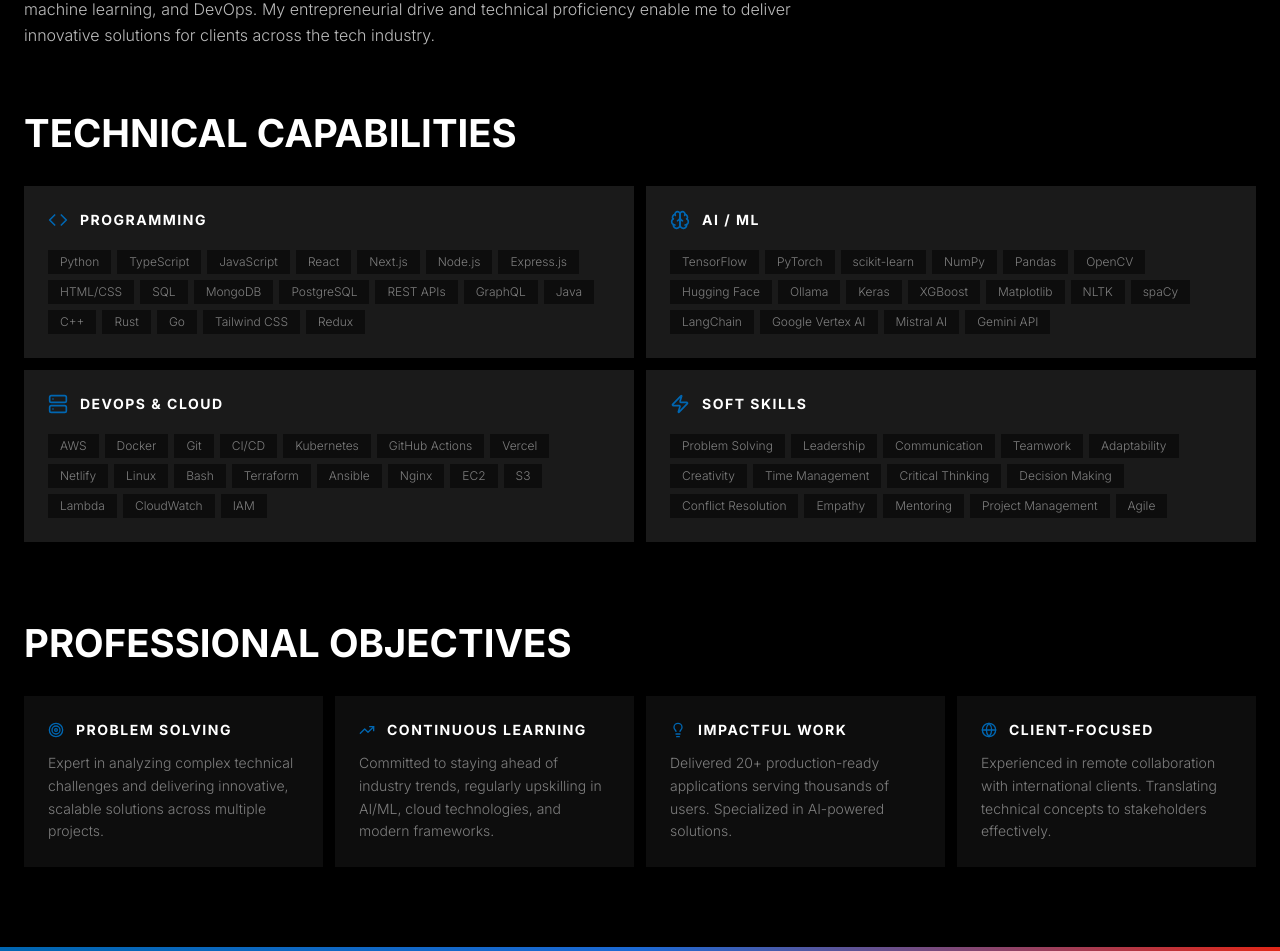
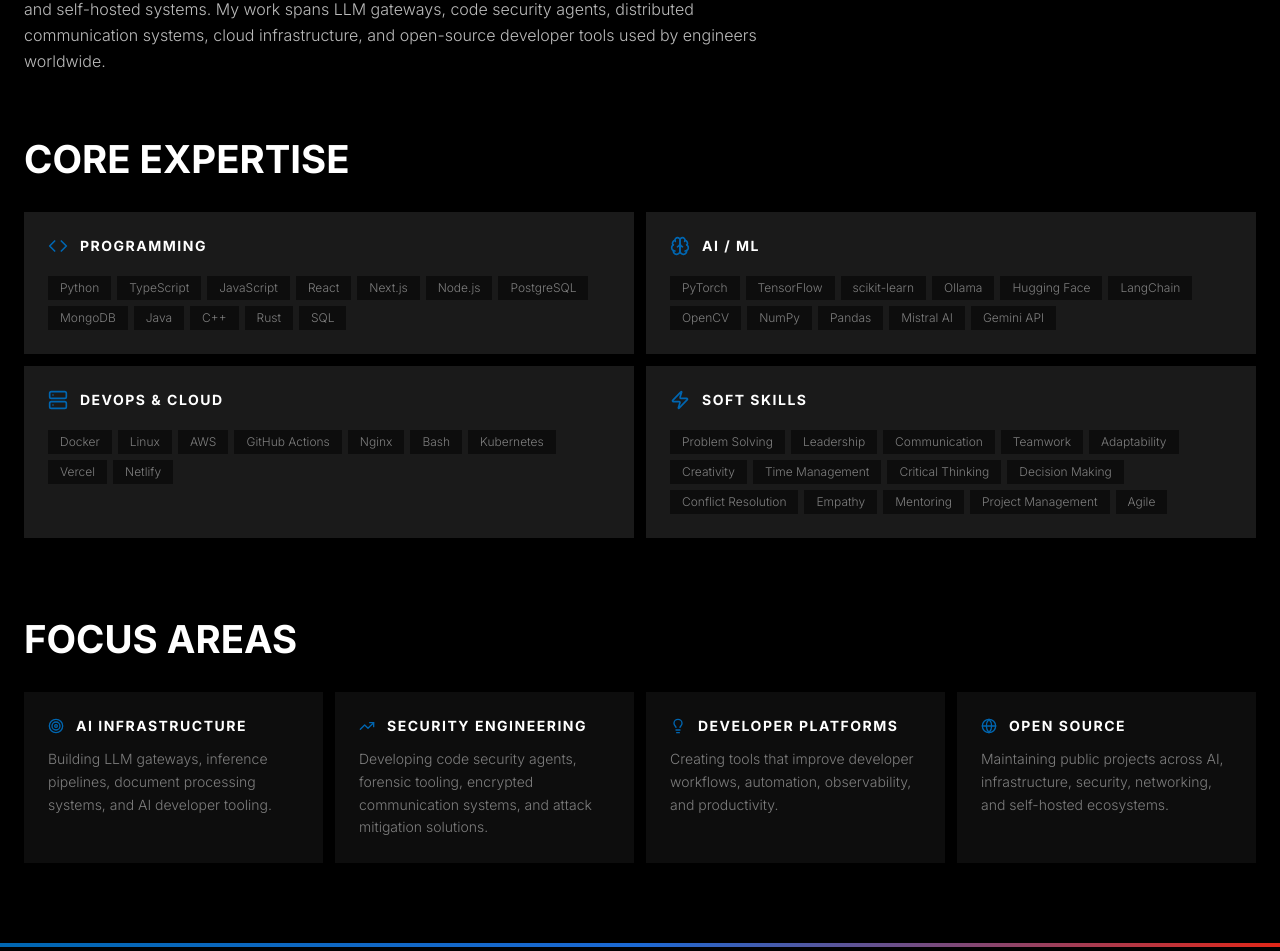
Before and after one commit to instax-dutta/Portfoliov4, a Next.js app: page /about in a window 1280 px wide. Shown: the part 251-1202 px from the top of the page. Built offline with nearby package versions, Linux system fonts and the light colour scheme.

Commit message:
Update About page to focus on AI infrastructure, security, and developer platforms

```diff
--- a/app/about/AboutClient.tsx
+++ b/app/about/AboutClient.tsx
@@ -10,17 +10,17 @@ const skills = [
   {
     icon: <Code className="w-5 h-5" />,
     title: "Programming",
-    items: ["Python", "TypeScript", "JavaScript", "React", "Next.js", "Node.js", "Express.js", "HTML/CSS", "SQL", "MongoDB", "PostgreSQL", "REST APIs", "GraphQL", "Java", "C++", "Rust", "Go", "Tailwind CSS", "Redux"],
+    items: ["Python", "TypeScript", "JavaScript", "React", "Next.js", "Node.js", "PostgreSQL", "MongoDB", "Java", "C++", "Rust", "SQL"],
   },
   {
     icon: <Brain className="w-5 h-5" />,
     title: "AI / ML",
-    items: ["TensorFlow", "PyTorch", "scikit-learn", "NumPy", "Pandas", "OpenCV", "Hugging Face", "Ollama", "Keras", "XGBoost", "Matplotlib", "NLTK", "spaCy", "LangChain", "Google Vertex AI", "Mistral AI", "Gemini API"],
+    items: ["PyTorch", "TensorFlow", "scikit-learn", "Ollama", "Hugging Face", "LangChain", "OpenCV", "NumPy", "Pandas", "Mistral AI", "Gemini API"],
   },
   {
     icon: <Server className="w-5 h-5" />,
     title: "DevOps & Cloud",
-    items: ["AWS", "Docker", "Git", "CI/CD", "Kubernetes", "GitHub Actions", "Vercel", "Netlify", "Linux", "Bash", "Terraform", "Ansible", "Nginx", "EC2", "S3", "Lambda", "CloudWatch", "IAM"],
+    items: ["Docker", "Linux", "AWS", "GitHub Actions", "Nginx", "Bash", "Kubernetes", "Vercel", "Netlify"],
   },
   {
     icon: <Zap className="w-5 h-5" />,
@@ -29,26 +29,26 @@ const skills = [
   },
 ]
 
-const objectives = [
+const focusAreas = [
   {
     icon: <Target className="w-4 h-4" />,
-    title: "Problem Solving",
-    desc: "Expert in analyzing complex technical challenges and delivering innovative, scalable solutions across multiple projects.",
+    title: "AI Infrastructure",
+    desc: "Building LLM gateways, inference pipelines, document processing systems, and AI developer tooling.",
   },
   {
     icon: <TrendingUp className="w-4 h-4" />,
-    title: "Continuous Learning",
-    desc: "Committed to staying ahead of industry trends, regularly upskilling in AI/ML, cloud technologies, and modern frameworks.",
+    title: "Security Engineering",
+    desc: "Developing code security agents, forensic tooling, encrypted communication systems, and attack mitigation solutions.",
   },
   {
     icon: <Lightbulb className="w-4 h-4" />,
-    title: "Impactful Work",
-    desc: "Delivered 20+ production-ready applications serving thousands of users. Specialized in AI-powered solutions.",
+    title: "Developer Platforms",
+    desc: "Creating tools that improve developer workflows, automation, observability, and productivity.",
   },
   {
     icon: <Globe className="w-4 h-4" />,
-    title: "Client-Focused",
-    desc: "Experienced in remote collaboration with international clients. Translating technical concepts to stakeholders effectively.",
+    title: "Open Source",
+    desc: "Maintaining public projects across AI, infrastructure, security, networking, and self-hosted ecosystems.",
   },
 ]
 
@@ -66,14 +66,12 @@ export default function About() {
           <span className="bmw-label inline-block mb-4">About</span>
           <h1 className="bmw-display-lg mb-4">Professional Profile</h1>
           <p className="text-bmw-body text-base max-w-3xl leading-relaxed">
-            I am a dynamic and results-driven Freelance Full Stack Developer with a strong foundation in Python, machine
-            learning, and DevOps. My entrepreneurial drive and technical proficiency enable me to deliver innovative solutions
-            for clients across the tech industry.
+            I build AI infrastructure, security tooling, and developer platforms with a focus on performance, privacy, and self-hosted systems. My work spans LLM gateways, code security agents, distributed communication systems, cloud infrastructure, and open-source developer tools used by engineers worldwide.
           </p>
         </motion.div>
 
         <motion.div className="mb-20" variants={itemVariants}>
-          <h2 className="bmw-display-md mb-8">Technical Capabilities</h2>
+          <h2 className="bmw-display-md mb-8">Core Expertise</h2>
           <div className="grid md:grid-cols-2 gap-3">
             {skills.map((skill) => (
               <div key={skill.title} className="bg-bmw-surface-card p-6">
@@ -94,15 +92,15 @@ export default function About() {
         </motion.div>
 
         <motion.div variants={itemVariants}>
-          <h2 className="bmw-display-md mb-8">Professional Objectives</h2>
+          <h2 className="bmw-display-md mb-8">Focus Areas</h2>
           <div className="grid sm:grid-cols-2 lg:grid-cols-4 gap-3">
-            {objectives.map((obj) => (
-              <div key={obj.title} className="bg-bmw-surface-soft p-6">
+            {focusAreas.map((area) => (
+              <div key={area.title} className="bg-bmw-surface-soft p-6">
                 <div className="flex items-center gap-3 mb-3">
-                  <div className="text-bmw-m-blue-light shrink-0">{obj.icon}</div>
-                  <h3 className="text-bmw-ink text-sm font-bold tracking-machined uppercase">{obj.title}</h3>
+                  <div className="text-bmw-m-blue-light shrink-0">{area.icon}</div>
+                  <h3 className="text-bmw-ink text-sm font-bold tracking-machined uppercase">{area.title}</h3>
                 </div>
-                <p className="text-bmw-muted text-sm leading-relaxed">{obj.desc}</p>
+                <p className="text-bmw-muted text-sm leading-relaxed">{area.desc}</p>
               </div>
             ))}
           </div>
```
